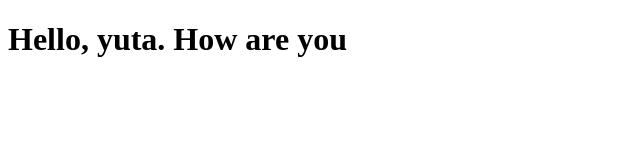
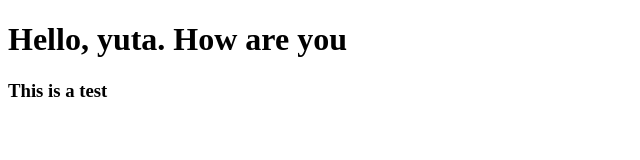
Before and after one commit to Yutakasugai/POS_FrontEndDesign, a plain HTML site: page index.html in a window 1280 px wide. Shown: the whole page, without its empty margins (0-640 px from the left). Drawn offline with Linux system fonts and the light colour scheme.

Commit message:
i added h2 sentence

```diff
--- a/index.html
+++ b/index.html
@@ -8,5 +8,7 @@
   </head>
   <body>
     <h1>Hello, yuta. How are you</h1>
+
+    <h3>This is a test</h3>
   </body>
 </html>
```
